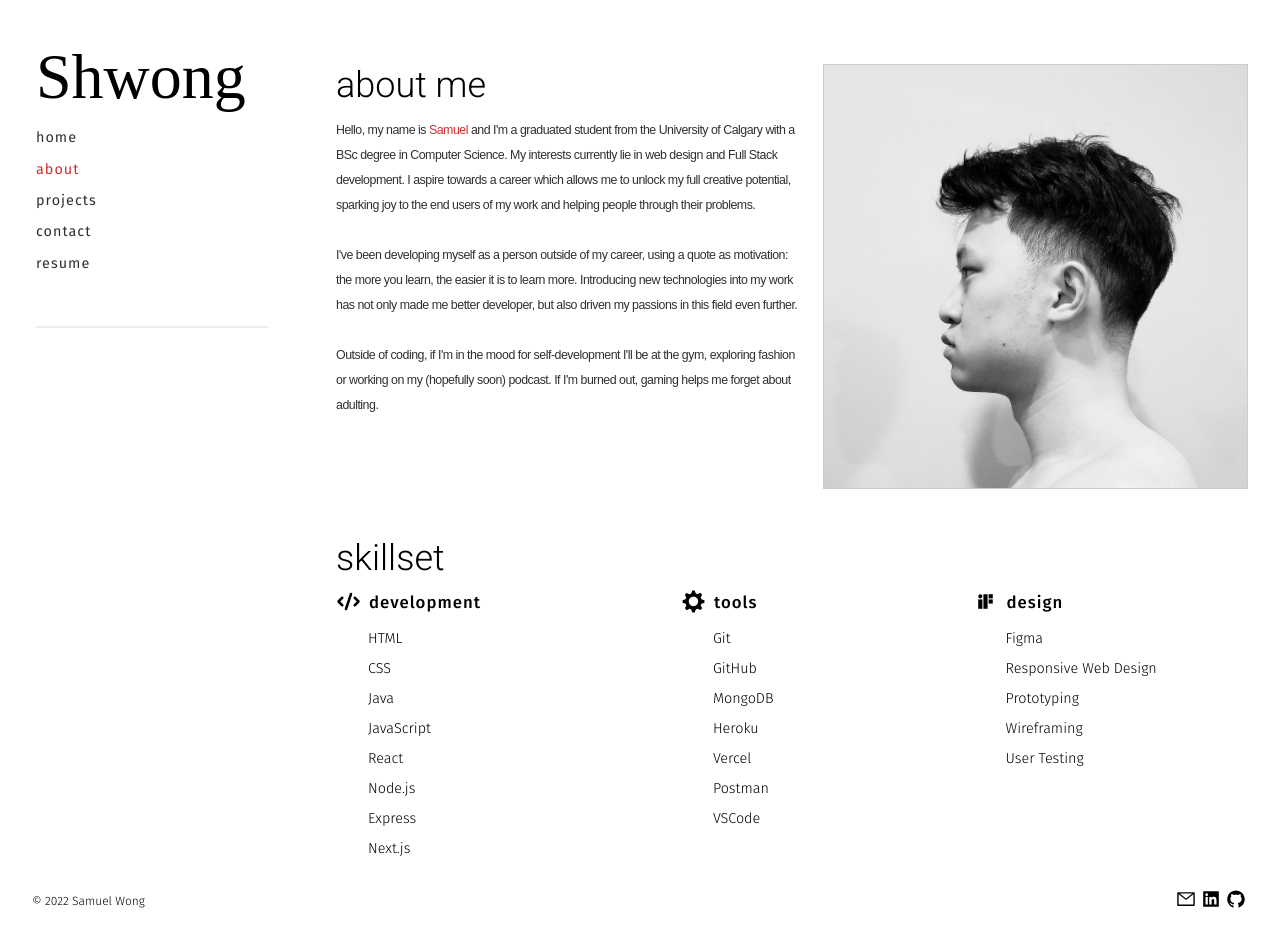
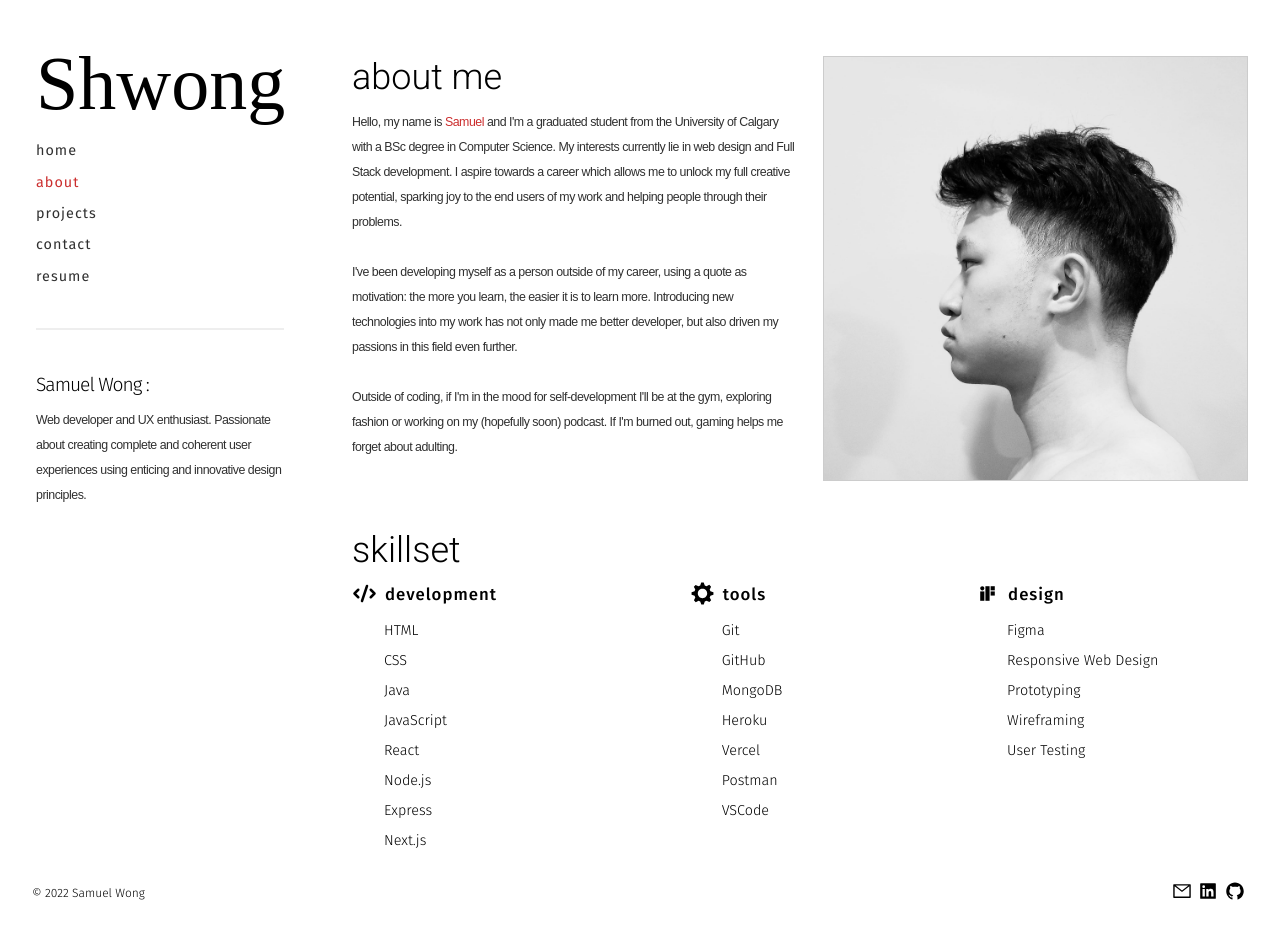
Before and after one commit to Shewng/personal-portfolio, a Next.js app: page /about in a window 1280 px wide. Shown: the top 946 px of the page. Built offline with nearby package versions, Linux system fonts and the light colour scheme; a web font is replaced by a local one.

Commit message:
fixing white space + navbar

```diff
--- a/components/Layout.js
+++ b/components/Layout.js
@@ -1,6 +1,4 @@
-import { useState, useEffect } from "react";
 import { useRouter } from "next/router";
-import Head from "next/head";
 import Footer from "./Footer";
 import Navbar from "./Navbar";
 import Synopsis from "./Synopsis";
@@ -11,28 +9,17 @@ const Layout = ({ children }) => {
   const router = useRouter(); //get the current route/path from /pages
 
   return (
-    <>
-      <Head>
-        <title>{children.type.name} | The Shwong</title>
-        <meta name="description" content="Homepage for The Shwong" />
-        <meta name="keywords" content="shwong" />
-        <link rel="icon" href="/../favicon.ico" />
-      </Head>
-
     <div className={styles["master-container"]}>
       <div className={styles["row-container"]}>
         <div className={styles["navbar-container"]}>
           <Navbar />
           {/**only display synopsis if we are on home*/}
-            {router.asPath === "/" ? (
-              <>
+
           <Fade duration={100}>
+            <div className="showMobile">
               <Synopsis />
+            </div>
           </Fade>
-              </>
-            ) : (
-              ""
-            )}
         </div>
 
         <div className={styles["content-container"]}>{children}</div>
@@ -42,7 +29,6 @@ const Layout = ({ children }) => {
         <Footer />
       </div>
     </div>
-    </>
   );
 };
 
--- a/components/Navbar.js
+++ b/components/Navbar.js
@@ -1,10 +1,11 @@
 import React from "react";
-import { useState, useEffect } from "react";
-import { Router, useRouter } from "next/router";
+import { useState } from "react";
+import { useRouter } from "next/router";
 import Link from "next/link";
 import styles from "../styles/components/Navbar.module.scss";
 import { BsList } from "react-icons/bs";
 import { projectsList } from "../data";
+import Synopsis from "./Synopsis";
 //import pdf from "../public/resume.pdf";
 
 function Navbar() {
@@ -29,9 +30,11 @@ function Navbar() {
             </a>
           </Link>
         </div>
-        <div className={styles["nav-dropdown"]} onClick={() => toggleNavbar()}>
-          <BsList size={30} />
-        </div>
+        <BsList
+          size={25}
+          className={styles["nav-dropdown"]}
+          onClick={() => toggleNavbar()}
+        />
       </div>
 
       <div
@@ -112,8 +115,8 @@ function Navbar() {
             resume
           </a>
         </Link>
+        <hr className={styles["synopsis-line"]} />
       </div>
-      <hr className={styles["synopsis-line"]} />
     </nav>
   );
 }
--- a/pages/about.js
+++ b/pages/about.js
@@ -1,3 +1,4 @@
+import Head from "next/head";
 import Image from "next/image";
 import styles from "../styles/pages/About.module.scss";
 import myself from "../public/me.jpg";
@@ -53,6 +54,14 @@ const About = () => {
   ));
 
   return (
+    <>
+      <Head>
+        <title>About | Shwong</title>
+        <meta name="description" content="About The Shwong" />
+        <meta name="keywords" content="shwong" />
+        <link rel="icon" href="/favicon.ico" />
+      </Head>
+
       <Fade bottom duration={500} distance={"1em"}>
         <div className={styles["about-container"]}>
           <div className={styles["about-row-container"]}>
@@ -62,16 +71,16 @@ const About = () => {
                 Hello, my name is <span>Samuel</span> and I&#39;m a graduated
                 student from the University of Calgary with a BSc degree in
                 Computer Science. My interests currently lie in web design and
-              Full Stack development. I aspire towards a career which allows me
-              to unlock my full creative potential, sparking joy to the end
+                Full Stack development. I aspire towards a career which allows
+                me to unlock my full creative potential, sparking joy to the end
                 users of my work and helping people through their problems.
                 <br />
                 <br />
-              I&#39;ve been developing myself as a person outside of my career,
-              using a quote as motivation: the more you learn, the easier it is
-              to learn more. Introducing new technologies into my work has not
-              only made me better developer, but also driven my passions in this
-              field even further.
+                I&#39;ve been developing myself as a person outside of my
+                career, using a quote as motivation: the more you learn, the
+                easier it is to learn more. Introducing new technologies into my
+                work has not only made me better developer, but also driven my
+                passions in this field even further.
                 <br />
                 <br />
                 Outside of coding, if I&#39;m in the mood for self-development
@@ -122,6 +131,7 @@ const About = () => {
           </div>
         </div>
       </Fade>
+    </>
   );
 };
 
--- a/styles/components/Layout.module.scss
+++ b/styles/components/Layout.module.scss
@@ -11,7 +11,7 @@
   padding-bottom: 80px;
 
   @include mixins.mediaQuery(tablet) {
-    min-height: 95vh;
+    min-height: 90vh;
   }
 }
 
@@ -47,7 +47,7 @@
   padding: 1em 0.5em;
 
   @include mixins.mediaQuery(tablet) {
-    padding: 4em 2em 0 2em;
+    padding: 3.5em 2em 0 2em;
     width: 75%;
   }
 }
--- a/styles/components/Navbar.module.scss
+++ b/styles/components/Navbar.module.scss
@@ -28,7 +28,15 @@
 
 .logo {
   font-family: var.$kolker;
-  font-size: 4em;
+  font-size: 3.25em;
+
+  @include mixins.mediaQuery(tablet) {
+    font-size: 4em;
+  }
+
+  @include mixins.mediaQuery(laptop) {
+    font-size: 4.75em;
+  }
 }
 
 .nav-dropdown {
@@ -43,7 +51,6 @@
   display: flex;
   flex-direction: column;
   align-items: center;
-  padding-bottom: 0.5em;
 
   color: var.$primary-font;
   letter-spacing: 1px;
@@ -77,6 +84,7 @@
   opacity: 1;
   transition: visibility 0.15s ease, opacity 0.1s ease, max-height 0.15s ease;
   max-height: 550px;
+  padding-bottom: 0.5em;
 }
 
 .inner-nav-projects {
--- a/styles/components/Socialmedia.module.scss
+++ b/styles/components/Socialmedia.module.scss
@@ -1,7 +1,7 @@
 @use "../variables" as var;
 
 .social-media a {
-  margin: 0 0.15em;
+  margin: 0 0.2em;
 }
 
 .social-media a:hover {
--- a/styles/pages/Contact.module.scss
+++ b/styles/pages/Contact.module.scss
@@ -1,4 +1,8 @@
 @use "../variables" as var;
+
+.contact-container {
+  padding: 0 0.75em;
+}
 
 .message {
   font-family: var.$duru;
```
Also changed, not shown: pages/contact.js (+12 -2 lines). Lines whose indentation alone changed are shown as unchanged.
